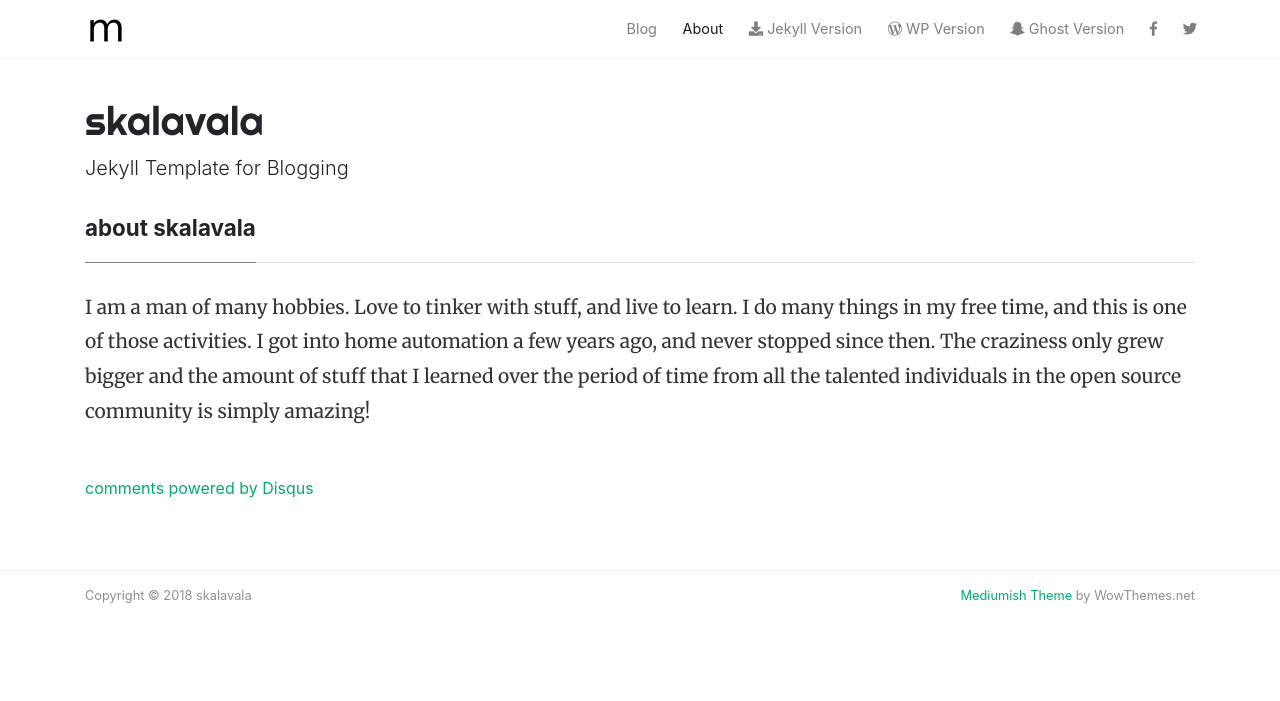
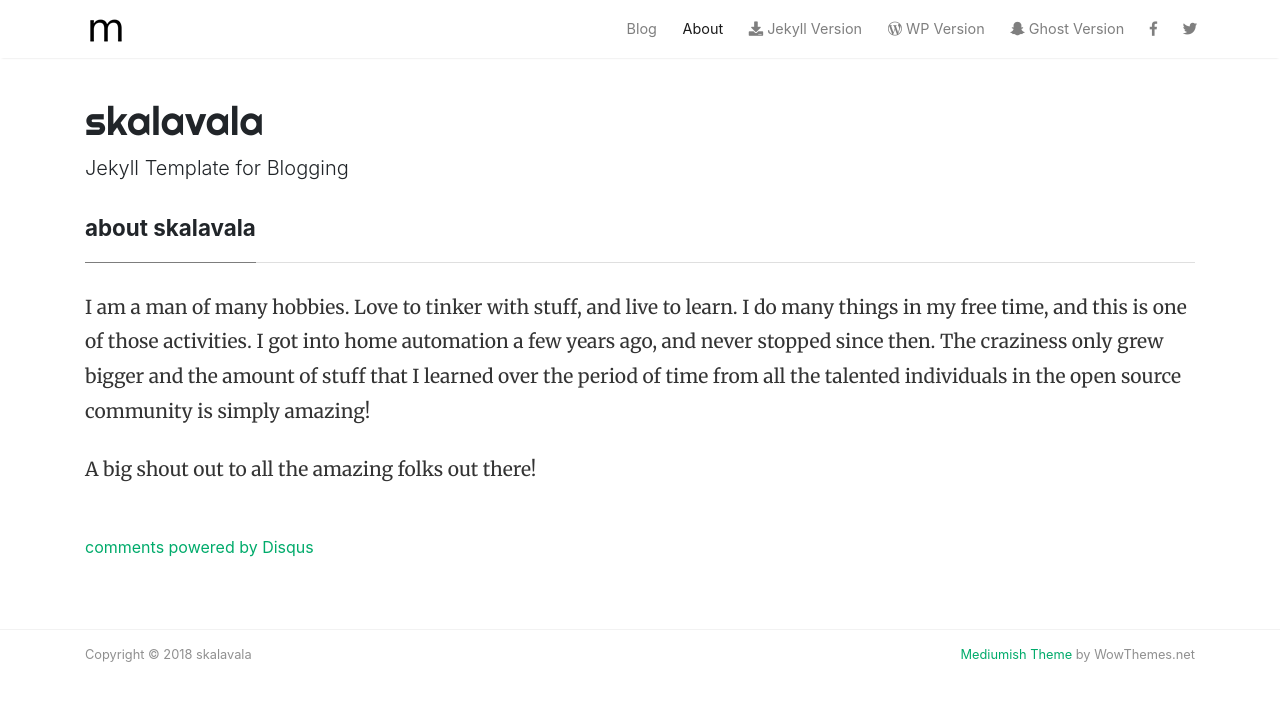
Before and after one commit to skalavala/skalavala.github.io, a Jekyll site: the page built from about.md, in a window 1280 px wide. Shown: the top 701 px of the page. Built offline with Jekyll 4.4.1, drawn with Linux system fonts in a browser that asks for light colours; nearby versions of some CDN libraries; comment, search, counter and statistics services are not loaded.

Commit message:
Update about.md

```diff
--- a/about.md
+++ b/about.md
@@ -5,3 +5,5 @@ comments: true
 ---
 
 I am a man of many hobbies. Love to tinker with stuff, and live to learn. I do many things in my free time, and this is one of those activities. I got into home automation a few years ago, and never stopped since then. The craziness only grew bigger and the amount of stuff that I learned over the period of time from all the talented individuals in the open source community is simply amazing!
+
+A big shout out to all the amazing folks out there!
```
